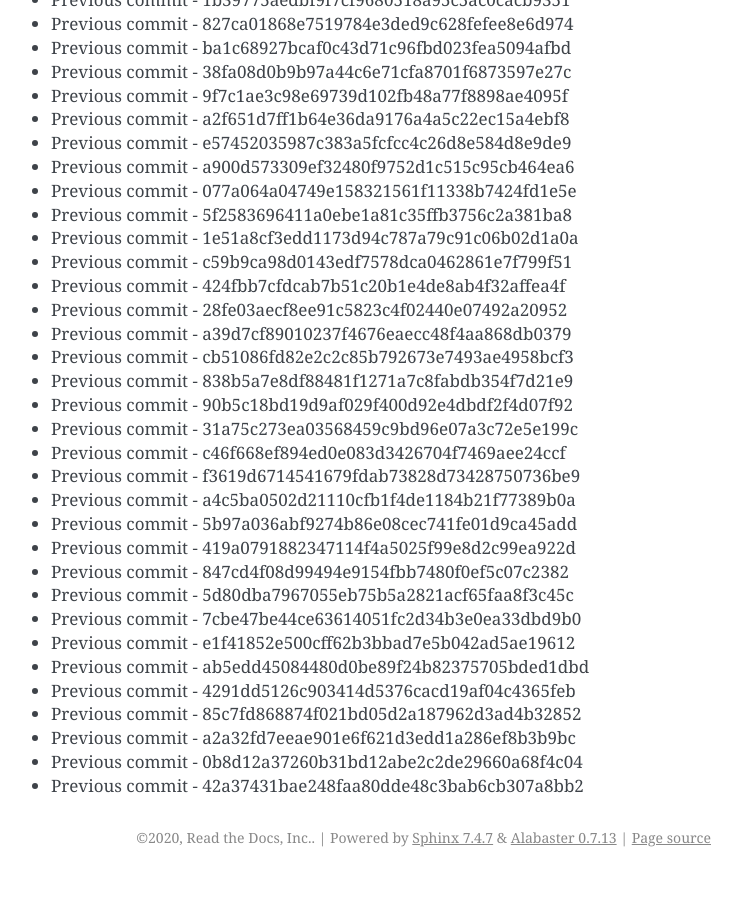
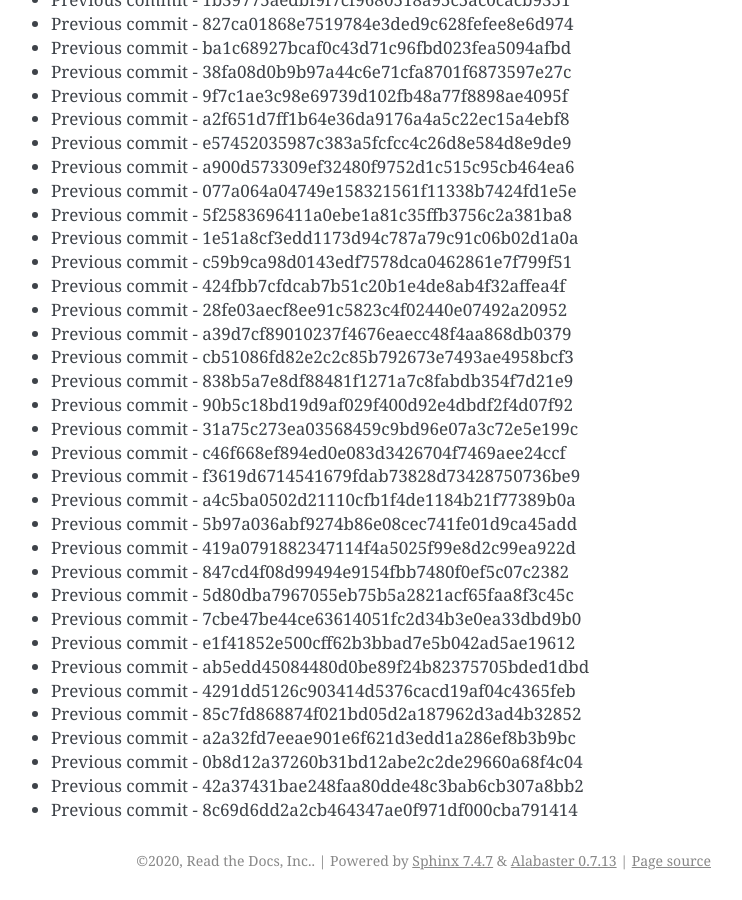
Before and after one commit to readthedocs/rtd-git-stresstest, a Sphinx documentation site: the page built from docs/updates.rst, in a window 1280 px wide and 900 px high, scrolled down 34875 px. Shown: the whole window, without its empty margins (399-1141 px from the left). Built offline with Sphinx 7.4.7, drawn with Linux system fonts in a browser that asks for light colours; before the commit the page ends 35752 px from its top, so only the background shows below that.

Commit message:
Generating commit from previous: 8c69d6dd2a2cb464347ae0f971df000cba791414

```diff
--- a/docs/updates.rst
+++ b/docs/updates.rst
@@ -1497,3 +1497,4 @@ It can be tested for any performance characteristics.
 * Previous commit - a2a32fd7eeae901e6f621d3edd1a286ef8b3b9bc
 * Previous commit - 0b8d12a37260b31bd12abe2c2de29660a68f4c04
 * Previous commit - 42a37431bae248faa80dde48c3bab6cb307a8bb2
+* Previous commit - 8c69d6dd2a2cb464347ae0f971df000cba791414
```
